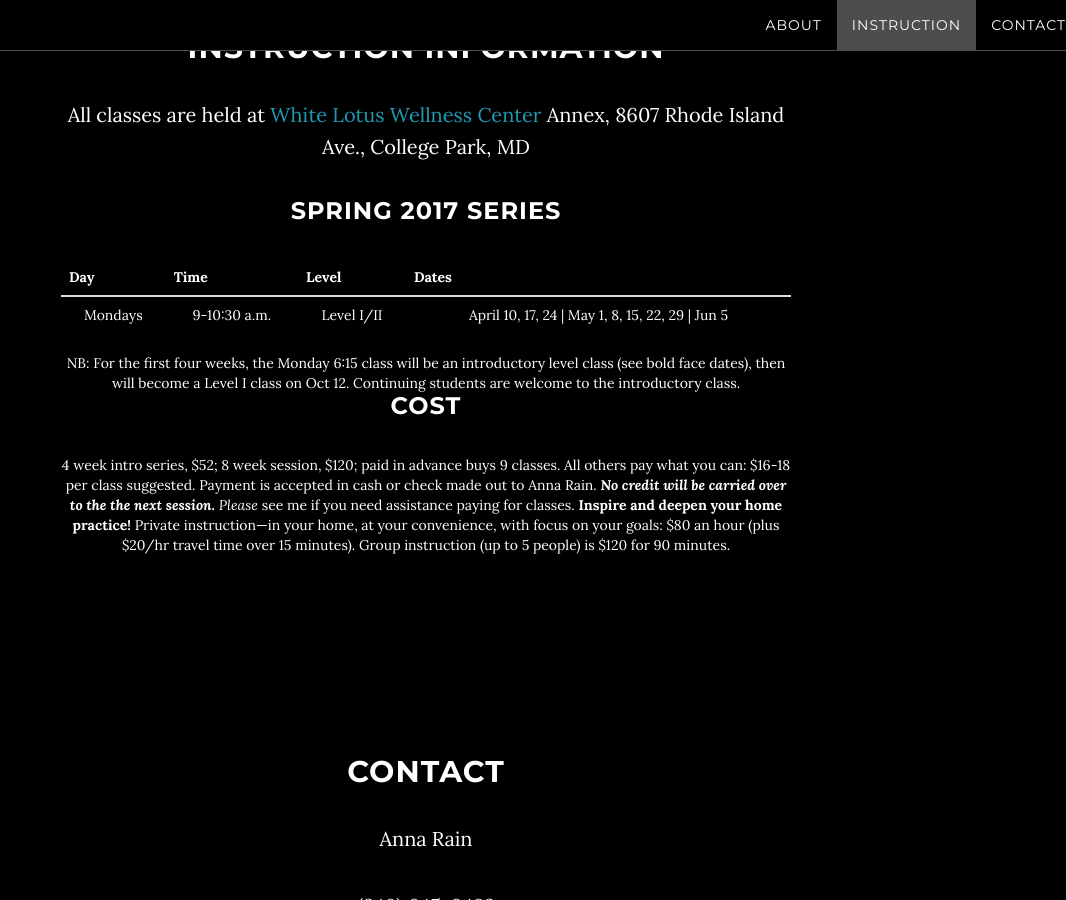
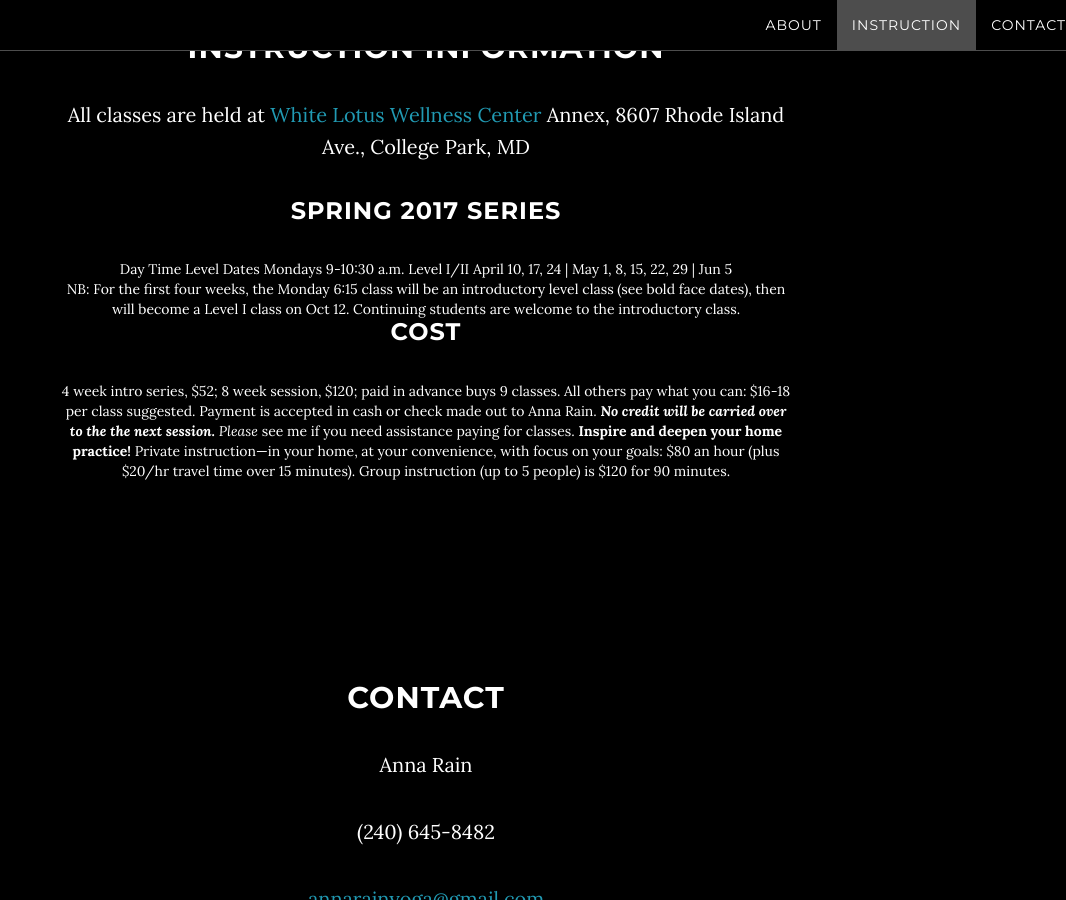
Before and after one commit to AnnaRainYoga/annarainyoga.github.io, a Jekyll site: the page built from index.html, in a window 1280 px wide and 900 px high, scrolled down 2154 px. Shown: the whole window, without its empty margins (214-1280 px from the left). Built offline with Jekyll 4.4.1, drawn with Linux system fonts in a browser that asks for light colours.

Commit message:
Update instruction.html

```diff
--- a/_includes/instruction.html
+++ b/_includes/instruction.html
@@ -9,7 +9,7 @@
 
                     <h3>Spring 2017 Series</h3>
 			<div class="table-responsive">
-				<table class="table">
+
 					<thead>
 						<th>Day</th>
 						<th>Time</th>
@@ -24,13 +24,13 @@
 							<td>April 10, 17, 24 | May 1, 8, 15, 22, 29 | Jun 5</td>
 						</tr>
 					</tbody>
-				</table>
+
 			</div>
 
 NB: For the first four weeks, the Monday 6:15 class will be an introductory level class (see bold face dates), then will become a Level I class on Oct 12. Continuing students are welcome to the introductory class.
 
 
-					<h3>Cost</h3>
+<h3>Cost</h3>
 4 week intro series, $52; 8 week session, $120; paid in advance buys 9 classes.
 All others pay what you can: $16-18 per class suggested.
 Payment is accepted in cash or check made out to Anna Rain.
```
